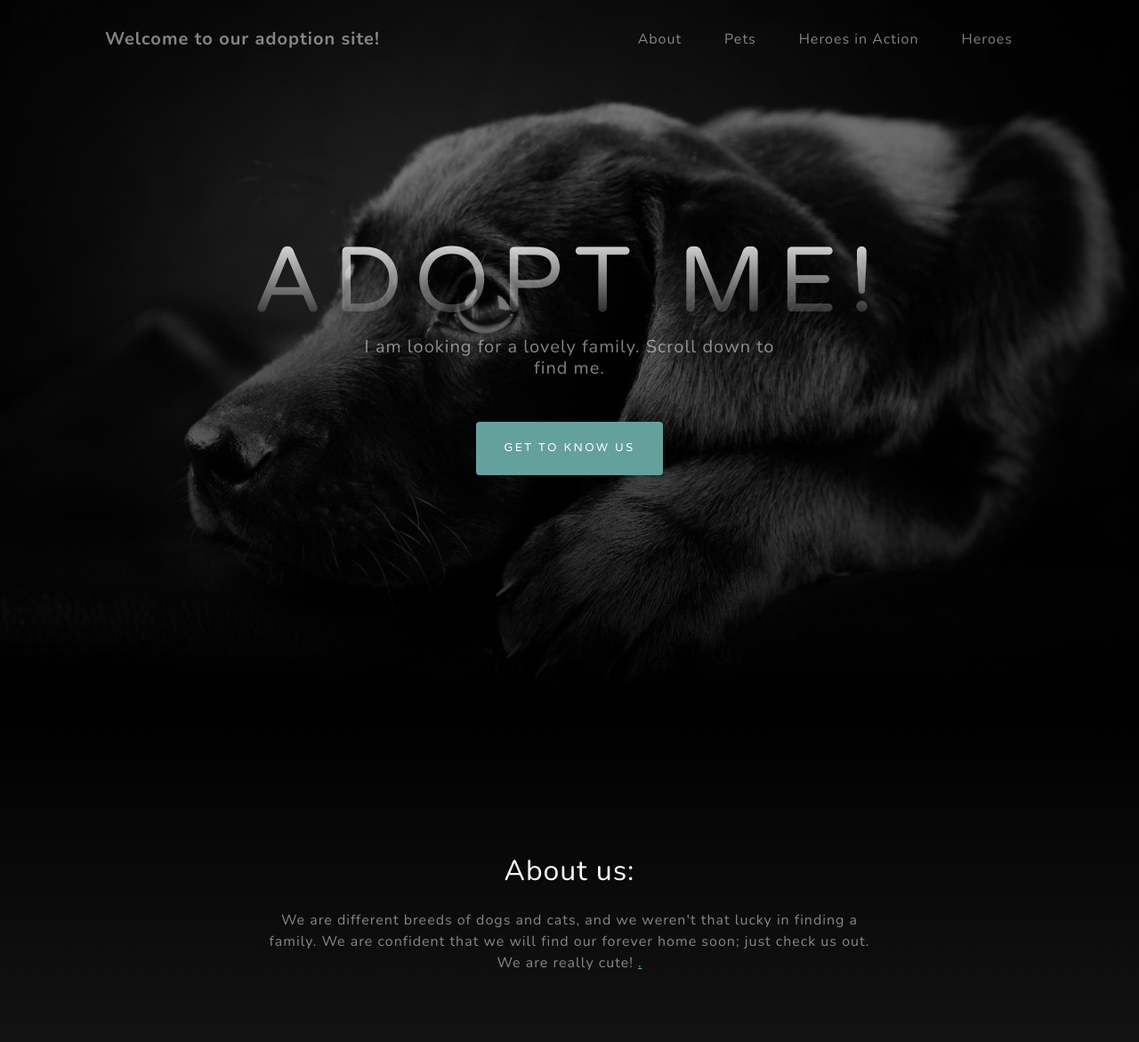
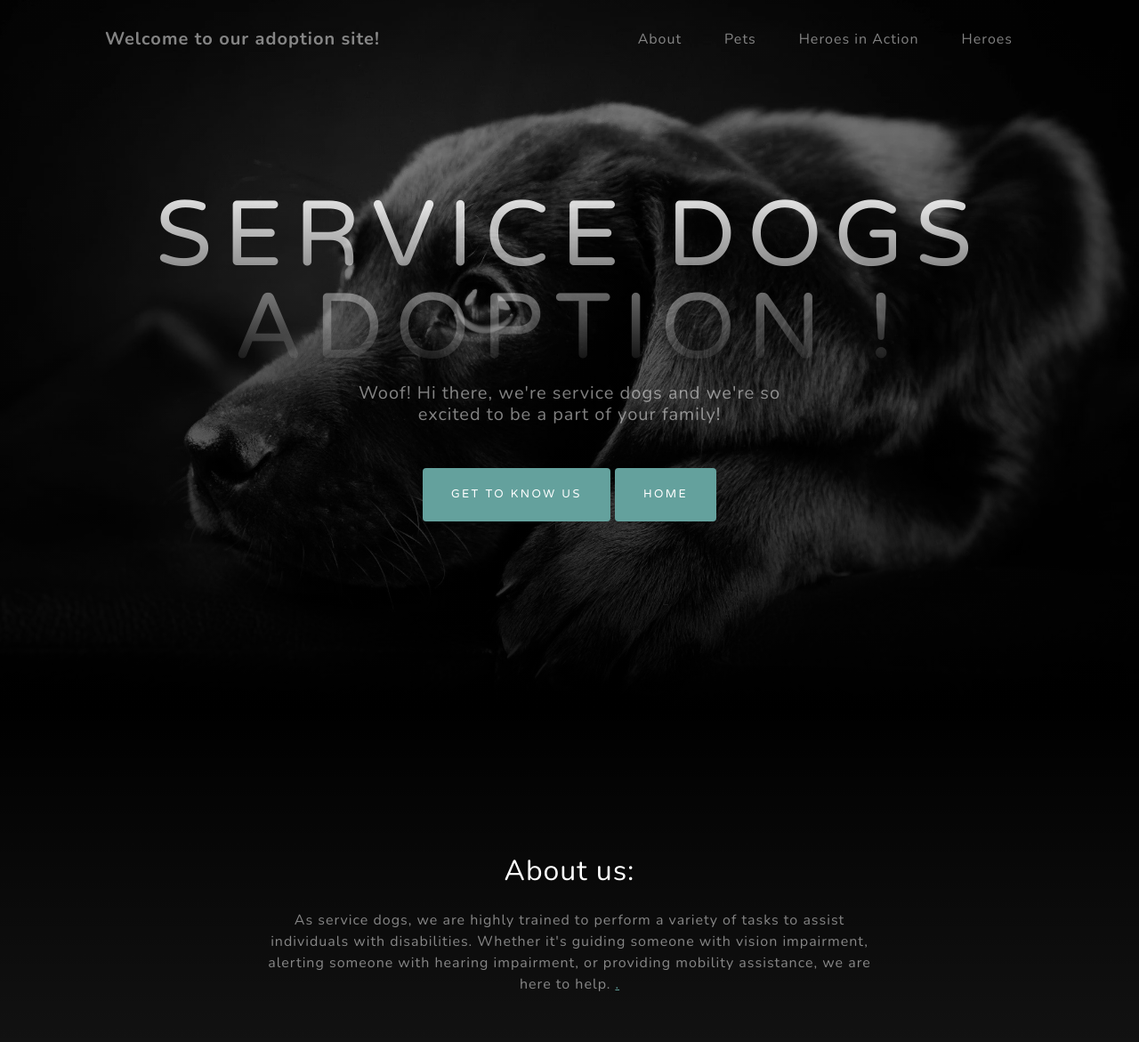
Before and after one commit to sorinas96/Django_Website, a Django app: page /adoption/heroes/ in a window 1280 px wide. Shown: the top 1171 px of the page at 89% size. Run offline with Django 4.2, Linux system fonts and the light colour scheme; data comes from the database, SQL or seed files in the repository; both versions use the stored data as it was after the commit; some libraries are stand-ins or nearby versions.

Commit message:
second commit

```diff
--- a/adoption/templates/adoption/confirm_delete.html
+++ b/adoption/templates/adoption/confirm_delete.html
@@ -31,7 +31,7 @@
                         <li class="nav-item"><a class="nav-link" href="#projects">Pets</a></li>
                         <li class="nav-item"><a class="nav-link" href="/adoption/heroes_in_action">Heroes in Action</a></li>
 
-                                <li><a href="{% url 'pets_heroes' %}">Heroes</a></li>
+
 
                         <li class="nav-item"><a class="nav-link" href="#signup">Adopt</a></li>
 
--- a/adoption/templates/adoption/heroes_details.html
+++ b/adoption/templates/adoption/heroes_details.html
@@ -59,9 +59,10 @@
                             my color is {{heroes.color}}.
                            <tr>Am I vaccinated? "{{heroes.vaccinated}}".</tr>
                             <tr> Am I neutered ? "{{heroes.spayed_neutered}}". </tr>
-                            <tr> As you can see I am ready to go home with you!</tr>
+                            <tr> As a service dog, I am specially trained to help people with disabilities in a variety of ways.  </tr>
                             <a href="">.</a>
                             <a class="btn btn-primary" href="{% url 'heroes_delete' heroes.id %}">Delete</a>
+                            <a class="btn btn-primary" href="{% url 'heroes_update' heroes.id %}">Update</a>
                         </p>
                     </div>
 
--- a/adoption/templates/adoption/pets_heroes.html
+++ b/adoption/templates/adoption/pets_heroes.html
@@ -41,9 +41,10 @@
             <div class="container px-4 px-lg-5 d-flex h-100 align-items-center justify-content-center">
                 <div class="d-flex justify-content-center">
                     <div class="text-center">
-                        <h1 class="mx-auto my-0 text-uppercase">Adopt me!</h1>
-                        <h2 class="text-white-50 mx-auto mt-2 mb-5">I am looking for a lovely family. Scroll down to find me.</h2>
+                        <h1 class="mx-auto my-0 text-uppercase">Service Dogs adoption !</h1>
+                        <h2 class="text-white-50 mx-auto mt-2 mb-5">Woof! Hi there, we're service dogs and we're so excited to be a part of your family!</h2>
                         <a class="btn btn-primary" href="#about">Get to know us</a>
+                        <a class="btn btn-primary" href="{% url 'pets_list' %}">Home</a>
                     </div>
                 </div>
             </div>
@@ -55,13 +56,13 @@
                     <div class="col-lg-8">
                         <h2 class="text-white mb-4">About us:</h2>
                         <p class="text-white-50">
-                            We are different breeds of dogs and cats, and we weren't that lucky in finding a family. We are confident that we will find our forever home soon; just check us out. We are really cute!
+                          As service dogs, we are highly trained to perform a variety of tasks to assist individuals with disabilities. Whether it's guiding someone with vision impairment, alerting someone with hearing impairment, or providing mobility assistance, we are here to help.
                             <a href="">.</a>
 
                         </p>
                     </div>
                 </div>
-                <img class="img-fluid" src="https://t3.ftcdn.net/jpg/03/16/42/22/360_F_316422277_s4yn3aOAojJnQPZE1SfKOFIPvSKqCxjv.jpg" alt="..." />
+                <img class="img-fluid" src="https://media.istockphoto.com/id/465435916/photo/malinois-belgian-shepherd-dog-studio-portrait-gray-background.jpg?s=170667a&w=0&k=20&c=cobZXF79UoL-6v6bxMapbhw6roFA-Inu6QiceKxY_jk=" alt="..." />
             </div>
         </section>
         <!-- Projects-->
@@ -76,6 +77,7 @@
                             <div class="featured-text text-center text-lg-left">
                                 <h4><a href="{% url 'heroes_details' hero.id %}">{{ hero.name }}</a></h4>
                                 <p class="text-black-50 mb-0">Click on my name to find more about me!</p>
+
                             </div>
                         </div>
                     </div>
--- a/adoption/urls.py
+++ b/adoption/urls.py
@@ -13,6 +13,7 @@ urlpatterns = [
     path('pets/add', views.PetCreate.as_view(), name='pets_create'),
     path('heroes/add', views.HeroesCreate.as_view(), name='heroes_create'),
     path('pets/update/<int:pk>', views.PetUpdate.as_view(), name='pets_update'),
+    path('heroes/update/<int:pk>', views.HeroesUpdate.as_view(), name='heroes_update'),
     path('heroes/<int:pk>', views.HeroesDetails.as_view(), name='heroes_details'),
     path('heroes/delete/<int:pk>', views.HeroesDelete.as_view(), name='heroes_delete'),
    # path('adopt_pets', views.adopt_pets, name = 'adopt-pets'),
--- a/adoption/views.py
+++ b/adoption/views.py
@@ -58,6 +58,15 @@ class PetUpdate(generic.UpdateView):
     context_object_name = "pets"
     success_url = reverse_lazy("pets_list")
 
+#UPDATE PET
+class HeroesUpdate(generic.UpdateView):
+    model = Pets
+    template_name = "adoption/heroes_form.html"
+    fields=['name','breed','gender','color','age','poster']
+    context_object_name = "heroes"
+    success_url = reverse_lazy("pets_heroes")
+
+
 
 
  # ADD PET
```
Also changed, not shown: db.sqlite3.
